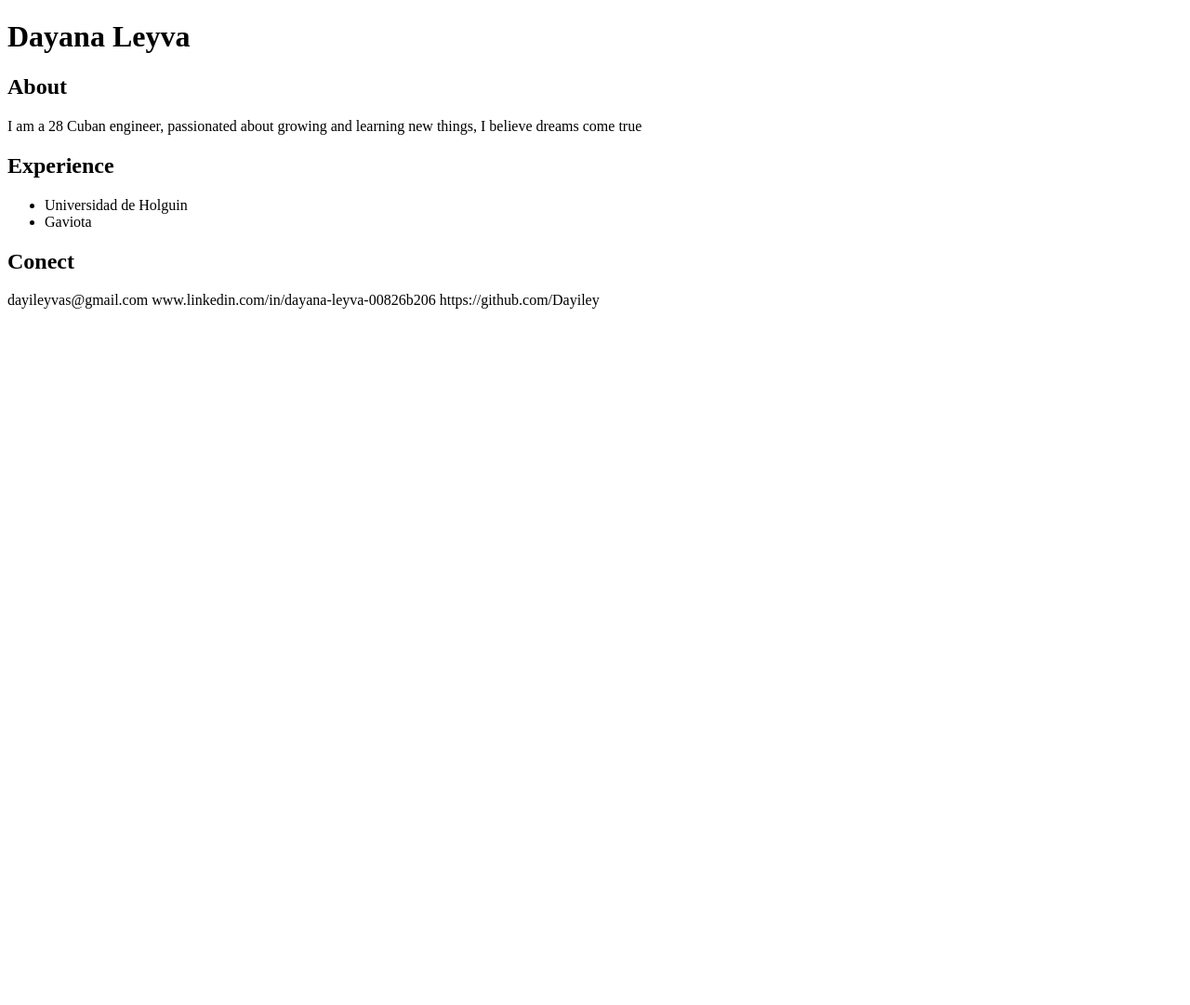
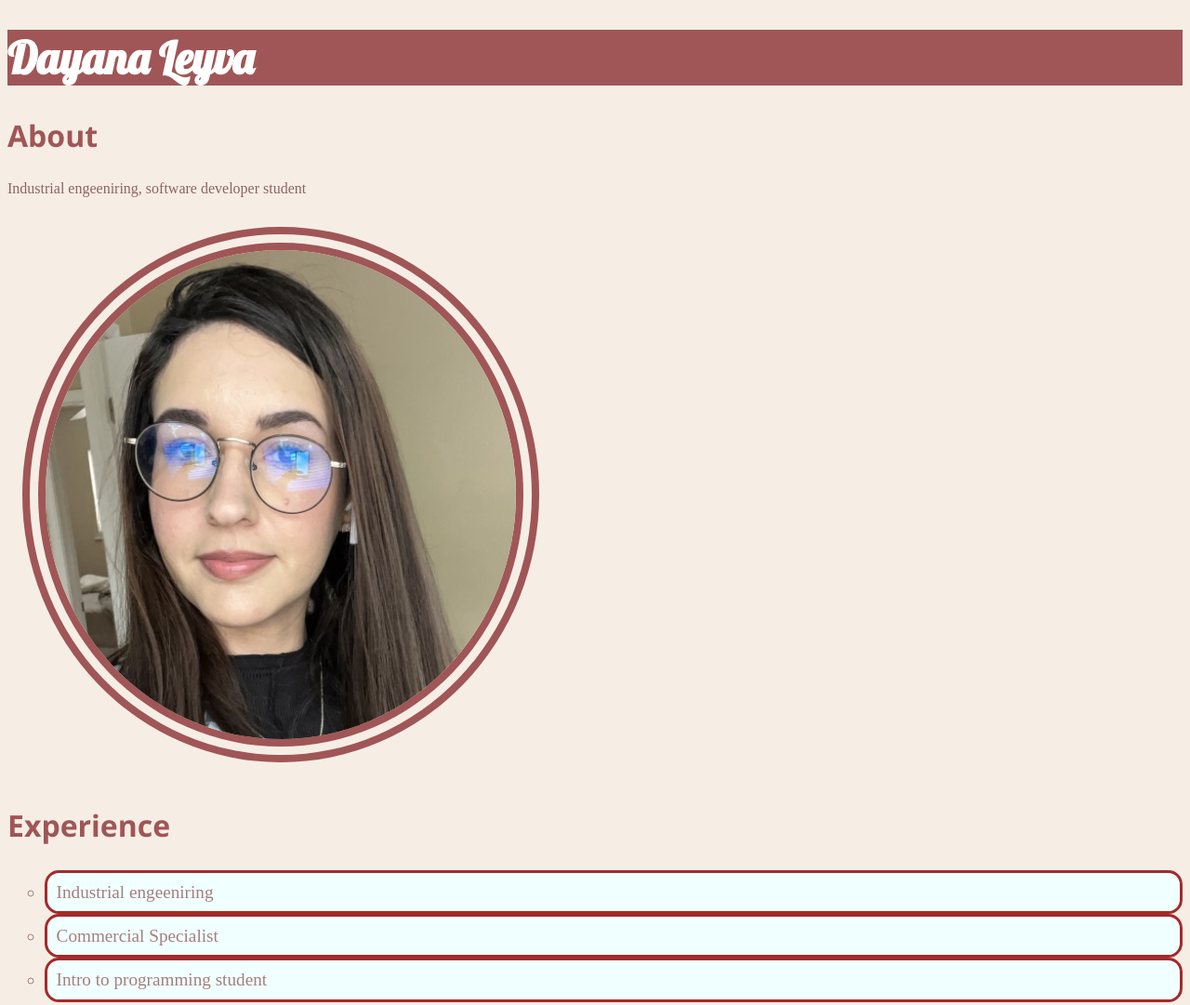
Before and after one commit to Dayiley/dayana-leyva-haumea, a plain HTML site: page index.html in a window 1280 px wide. Shown: the top 1081 px of the page at 93% size. Before the commit the page ends 800 px from the top, so only its background shows below. Drawn offline with Linux system fonts and the light colour scheme.

Commit message:
styling added

```diff
--- /dev/null
+++ b/CSS/index.css
@@ -0,0 +1,43 @@
+
+
+#name {
+    background-color: rgb(160, 86, 86);
+    font-family: "lobster", sans-serif ;
+    font-size: 3rem;
+    color: rgb(255, 255, 255);
+}
+h2{
+    font-family: 'Segoe UI', Tahoma, Geneva, Verdana, sans-serif;
+    color: rgb(160, 86, 86);
+    font-weight: bolder;
+    font-size: 2rem;
+}
+body{
+    height: 100vh;
+    background-color: rgb(246, 238, 229);
+    color: rgb(142, 99, 99);
+    font-family: 'Times New Roman', Times, serif;
+}
+#Profile_picture{
+    border-radius: 70%;
+    margin: 1em;
+    width: 40%;
+    border-color:rgb(160, 86, 86);
+    border-width: 2dvi;
+    border-style: double;
+}
+#experience ul li {
+    list-style: circle;
+    padding: 0.5em;
+    font-size: larger;
+    color: rgb(167, 126, 126);
+    border-color: brown;
+    border-radius: 0.8em;
+    border-style: solid;
+    background-color: azure;
+}
+#conect a {
+    background-color: azure;
+    margin: 10px;
+
+}
--- a/index.html
+++ b/index.html
@@ -2,22 +2,35 @@
 <html lang="en">
   <head>
     <meta charset="UTF-8">
-    <title>My First Webpage</title>
+    <title>Dayana -haumea -My First Webpage</title>
+    <link rel="stylesheet"href="css/index.css" />
+    <link rel="preconnect" href="https://fonts.googleapis.com" />
+    <link rel="preconnect" href="https://fonts.gstatic.com" crossorigin />
+    <link
+        href="https://fonts.googleapis.com/css2?family=Lobster&display=swap"
+        rel="stylesheet"
+        />
   </head>
   <body>
-        <h1>Dayana Leyva</h1>
-    <section id= "About">
+        <h1 id="name">Dayana Leyva  </h1>
+    <section id= "about">
         <h2>About</h2>
-        <p>I am a 28 Cuban engineer, passionated about growing and learning new things, I believe dreams come true  </p>
+        <p>Industrial engeeniring, software developer student  </p>
     </section>
-    <section id= "Experience"></section>
+    <img src="img/dayi.png"
+        alt="Dayana profile picture"
+        width="250"
+        id="Profile_picture">
+
+    <section id= "experience">
         <h2>Experience</h2>
         <ul>
-            <li>Universidad de Holguin</li>
-            <li>Gaviota</li>
+            <li>Industrial engeeniring</li>
+            <li>Commercial Specialist</li>
+            <li>Intro to programming student</li>
         </ul>
     </section>
-    <section id= "Conect">
+    <section id= "conect">
         <h2>Conect</h2>
         <a>dayileyvas@gmail.com</a>
         <a>www.linkedin.com/in/dayana-leyva-00826b206</a>
```
Also changed, not shown: img/dayi.png (added).
